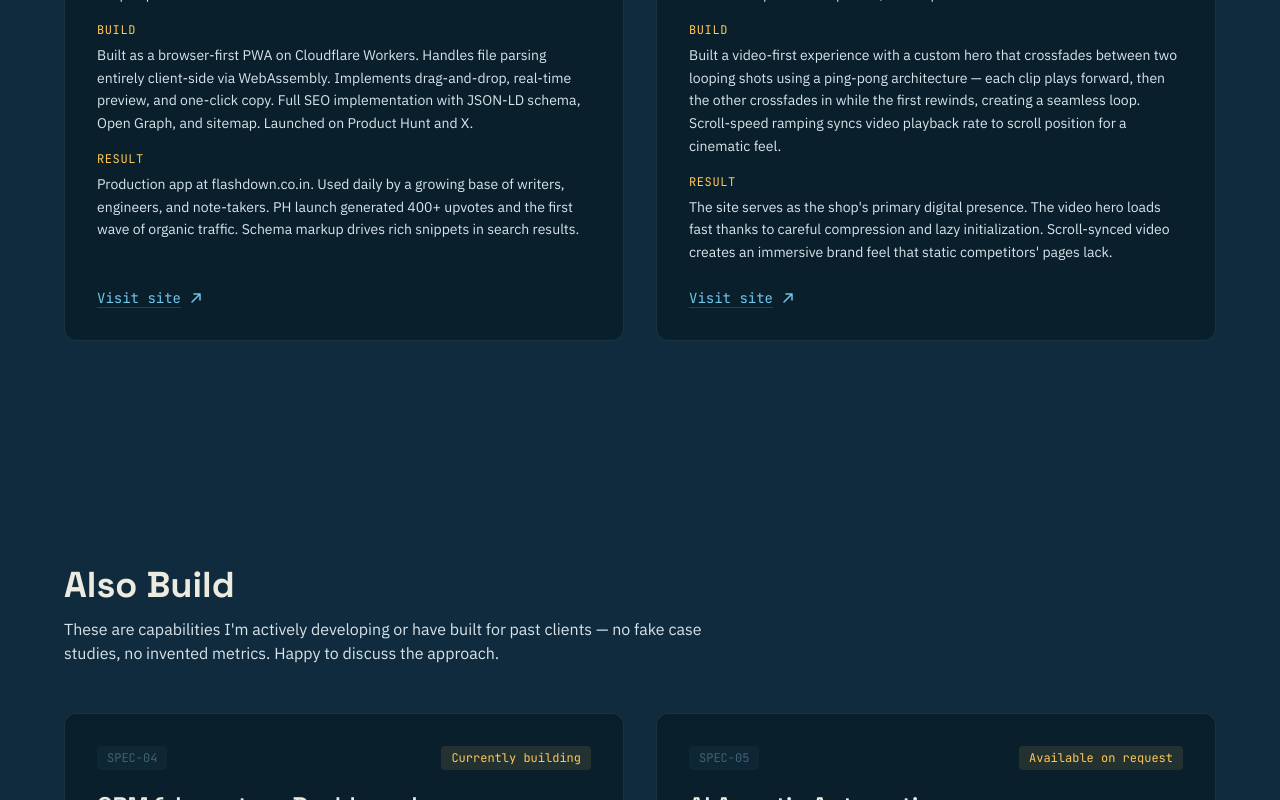
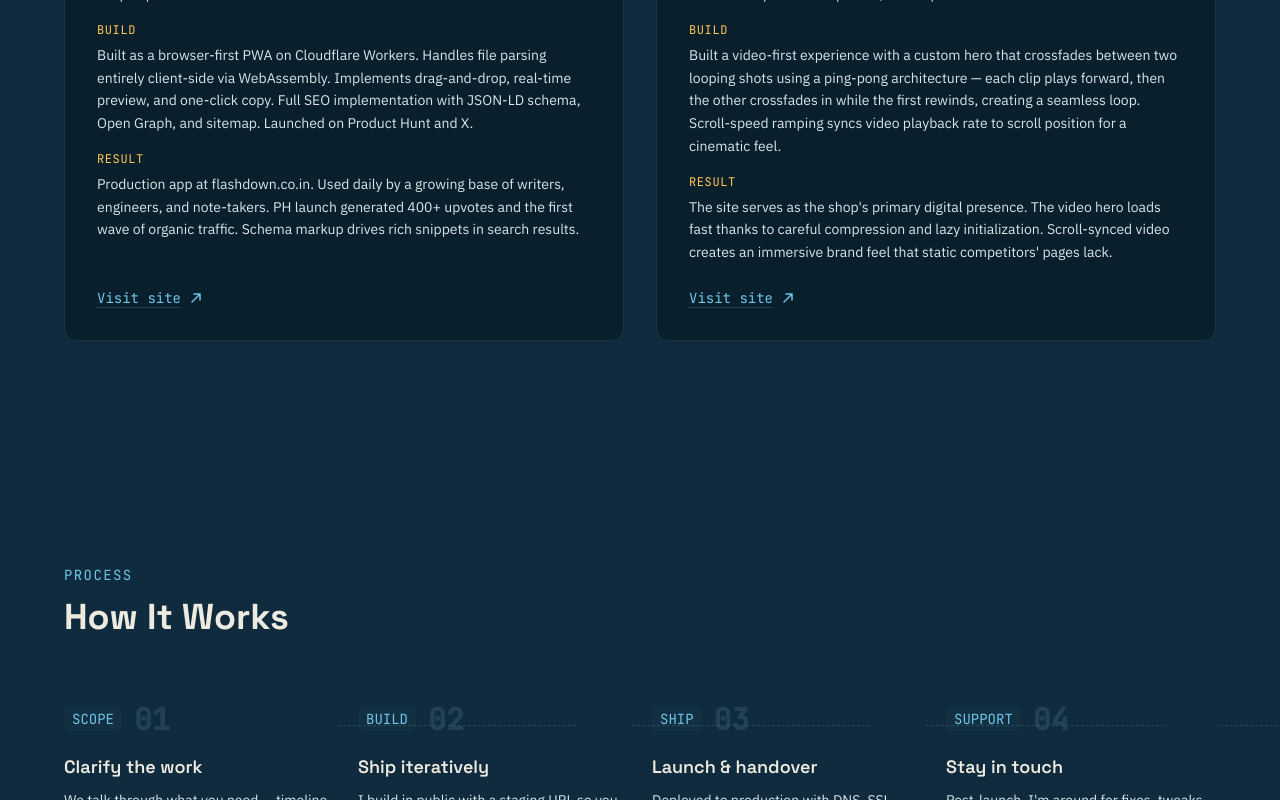
Before and after one commit to bills740ssrw-creator/portfolio, a React (Vite) app: page / in a window 1280 px wide. Shown: the part 2000-2800 px from the top of the page. Built offline with nearby package versions, Linux system fonts and the light colour scheme.

Commit message:
remove Also Build section

```diff
--- a/src/App.jsx
+++ b/src/App.jsx
@@ -2,7 +2,6 @@ import BlueprintGrid from './components/BlueprintGrid';
 import Hero from './components/Hero';
 import WhatIDo from './components/WhatIDo';
 import ShippedWork from './components/ShippedWork';
-import AlsoBuild from './components/AlsoBuild';
 import Process from './components/Process';
 import Contact from './components/Contact';
 import Footer from './components/Footer';
@@ -14,7 +13,6 @@ function App() {
       <Hero />
       <WhatIDo />
       <ShippedWork />
-      <AlsoBuild />
       <Process />
       <Contact />
       <Footer />
--- a/src/components/AlsoBuild.jsx
+++ /dev/null
@@ -1,80 +0,0 @@
-import { useEffect, useRef } from 'react';
-
-const items = [
-  {
-    spec: "SPEC-04",
-    title: "CRM & Inventory Dashboards",
-    description: "Internal tools for tracking leads, managing stock, and visualizing operations. I build these with React + Vite on the frontend and a lightweight backend (Cloudflare Workers + D1 / Supabase). Currently scoping a dashboard for a local manufacturing client — reach out if you need something similar.",
-    status: "Currently building",
-  },
-  {
-    spec: "SPEC-05",
-    title: "AI Agentic Automation",
-    description: "Workflow agents that crawl, classify, summarize, and act — from scraping competitor pricing to auto-generating SEO-optimized content briefs. Built on Cloudflare Workers AI, the Agents SDK, and custom RAG pipelines. I'm happy to walk through the approach on a call.",
-    status: "Available on request",
-  },
-];
-
-export default function AlsoBuild() {
-  const ref = useRef(null);
-
-  useEffect(() => {
-    const el = ref.current;
-    if (!el) return;
-    const observer = new IntersectionObserver(
-      ([entry]) => { if (entry.isIntersecting) el.classList.add('visible'); },
-      { threshold: 0.1 }
-    );
-    observer.observe(el);
-    return () => observer.disconnect();
-  }, []);
-
-  return (
-    <section className="py-20 md:py-28 px-4 sm:px-6 lg:px-8">
-      <div className="max-w-6xl mx-auto">
-        <div ref={ref} className="reveal mb-12">
-          <h2 className="font-display text-warm-50 text-3xl sm:text-4xl font-bold">Also Build</h2>
-          <p className="text-slate-200 mt-3 max-w-2xl">
-            These are capabilities I&apos;m actively developing or have built for past clients —
-            no fake case studies, no invented metrics. Happy to discuss the approach.
-          </p>
-        </div>
-
-        <div className="grid md:grid-cols-2 gap-6 lg:gap-8">
-          {items.map((item) => (
-            <AlsoBuildCard key={item.spec} {...item} />
-          ))}
-        </div>
-      </div>
-    </section>
-  );
-}
-
-function AlsoBuildCard({ spec, title, description, status }) {
-  const ref = useRef(null);
-
-  useEffect(() => {
-    const el = ref.current;
-    if (!el) return;
-    const observer = new IntersectionObserver(
-      ([entry]) => { if (entry.isIntersecting) el.classList.add('visible'); },
-      { threshold: 0.15 }
-    );
-    observer.observe(el);
-    return () => observer.disconnect();
-  }, []);
-
-  return (
-    <div
-      ref={ref}
-      className="reveal bg-blueprint-900 border border-cyan-600/30 rounded-xl p-6 sm:p-8 hover:border-cyan-400/50 hover:shadow-[0_0_30px_-8px_rgba(110,198,232,0.15)] transition-all duration-300"
-    >
-      <div className="flex items-start justify-between mb-5">
-        <span className="font-mono text-xs text-cyan-600 bg-cyan-600/10 px-2.5 py-1 rounded">{spec}</span>
-        <span className="font-mono text-xs text-yellow-400 bg-yellow-400/10 px-2.5 py-1 rounded">{status}</span>
-      </div>
-      <h3 className="font-display text-warm-50 text-xl sm:text-2xl font-semibold mb-4">{title}</h3>
-      <p className="text-slate-200 text-sm leading-relaxed">{description}</p>
-    </div>
-  );
-}
```
